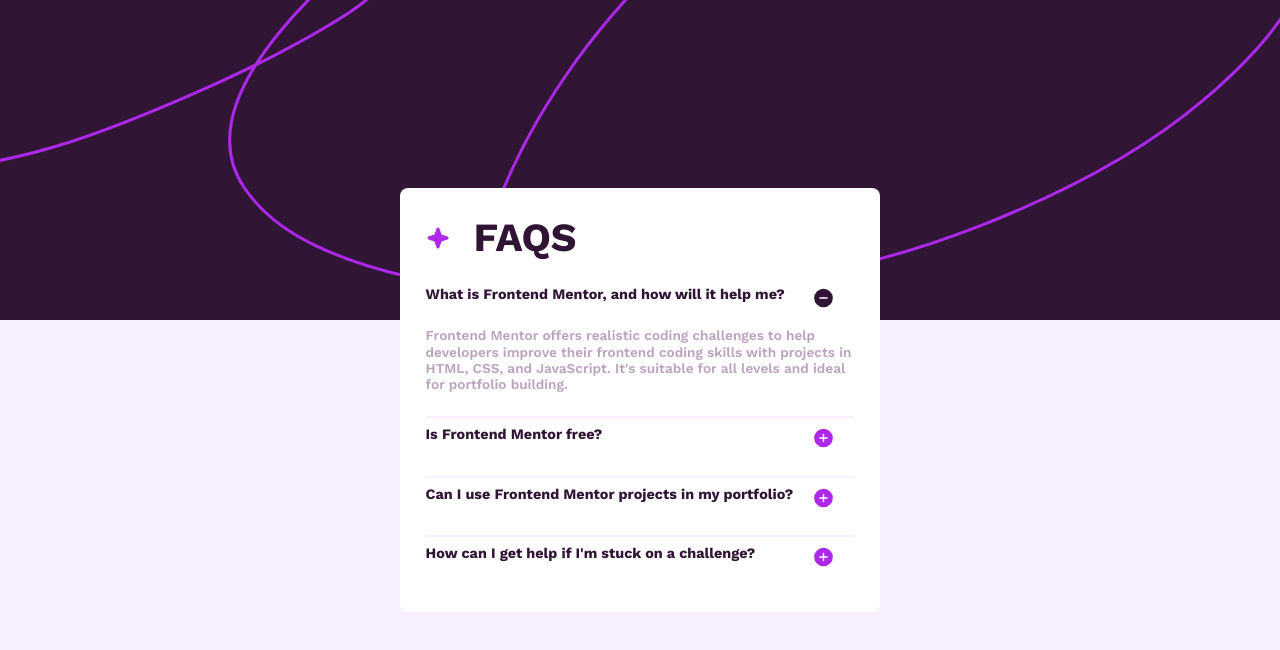
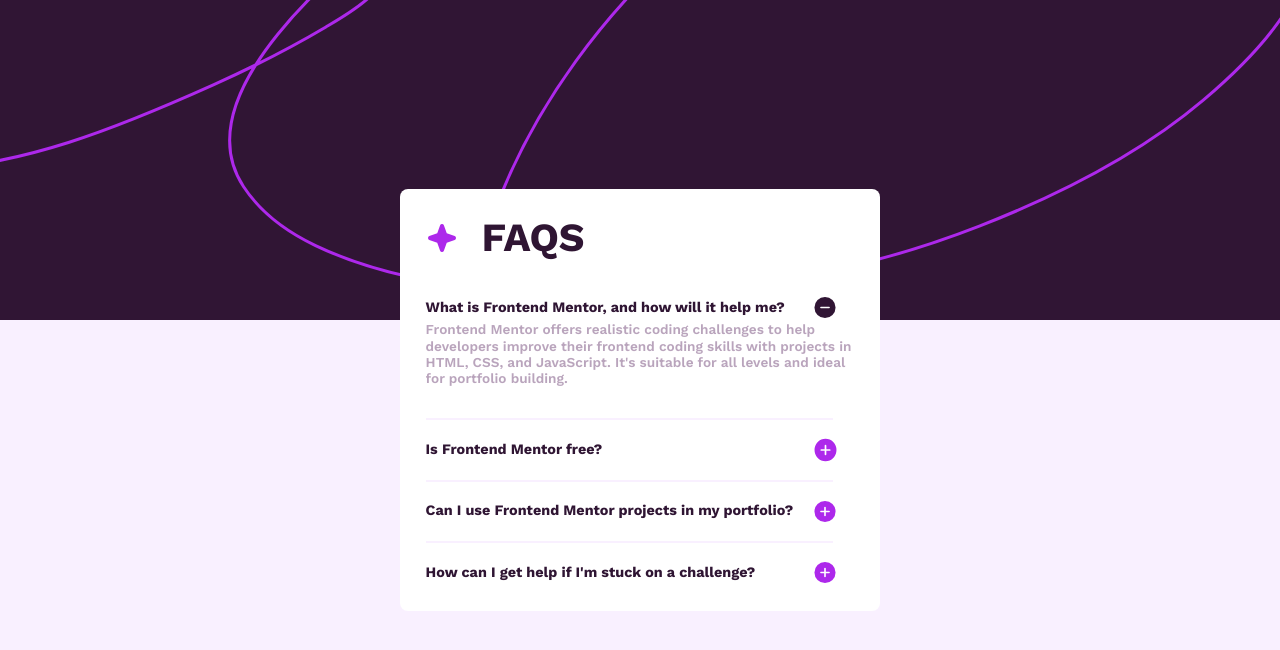
Before and after one commit to Ghravitee/faq-accordion-main, a plain HTML site: page index.html in a window 1280 px wide. Both pictures are taken after a click on the element "What is Frontend Mentor, and how will it help me?". Drawn offline with nearby package versions, Linux system fonts and the light colour scheme.

Commit message:
third commit

```diff
--- a/index.html
+++ b/index.html
@@ -15,32 +15,10 @@
 
     <title>Frontend Mentor | FAQ accordion</title>
 
-    <!-- Feel free to remove these styles or customise in your own stylesheet 👍 -->
-    <style>
-      .attribution {
-        font-size: 11px;
-        text-align: center;
-      }
-      .attribution a {
-        color: hsl(228, 45%, 44%);
-      }
-    </style>
   </head>
   <body>
-    <!-- FAQs What is Frontend Mentor, and how will it help me? Frontend Mentor
-    offers realistic coding challenges to help developers improve their frontend
-    coding skills with projects in HTML, CSS, and JavaScript. It's suitable for
-    all levels and ideal for portfolio building. Is Frontend Mentor free? Yes,
-    Frontend Mentor offers both free and premium coding challenges, with the
-    free option providing access to a range of projects suitable for all skill
-    levels. Can I use Frontend Mentor projects in my portfolio? Yes, you can use
-    projects completed on Frontend Mentor in your portfolio. It's an excellent
-    way to showcase your skills to potential employers! How can I get help if
-    I'm stuck on a Frontend Mentor challenge? The best place to get help is
-    inside Frontend Mentor's Discord community. There's a help channel where you
-    can ask questions and seek support from other community members. -->
 
-    <div class="container">
+    <main class="container">
       <section class="container-text">
         <div class="container-text-heading">
           <img src="./assets/images/icon-star.svg" alt="" class="star">
@@ -61,7 +39,7 @@
             </p>
           </div>
         </div>
-        <hr>
+        <div class="line"></div>
 
         <div class="wrapper">
           <div class="accordion">
@@ -75,7 +53,7 @@
             </p>
           </div>
         </div>
-        <hr>
+        <div class="line"></div>
 
         <div class="wrapper">
           <div class="accordion">
@@ -91,7 +69,7 @@
             </p>
           </div>
         </div>
-        <hr>
+        <div class="line"></div>
 
         <div class="wrapper">
           <div class="accordion">
--- a/styles.css
+++ b/styles.css
@@ -112,6 +112,9 @@
   background-color: var(--White);
   border-radius: var(--br);
   padding: 1.6rem;
+  display: flex;
+  flex-direction: column;
+  gap: 1rem;
 }
 
 .container-text-heading {
@@ -136,6 +139,7 @@
   width: 100%;
   transition: all 0.4s;
   display: grid;
+  align-items: center;
   grid-template-columns: 90% 1fr;
 }
 
@@ -144,7 +148,7 @@
   color: var(--Dark-Purple);
   font-weight: 700;
   max-width: 200px;
-  margin-bottom: 1.5rem;
+
   font-family: var(--ff-primary);
 }
 
@@ -188,22 +192,19 @@
 }
 
 .desc-paragraph {
-  font-size: .85rem;
+  font-size: 0.85rem;
   color: var(--Grayish-Purple);
   font-weight: 600;
-  opacity: .6;
+  opacity: 0.6;
   margin-bottom: 1rem;
 }
 
-.desc-paragraph:hover {
-  color: var(--Soft-Red);
-}
-
-hr {
-  border: 1px solid var(--Light-Pink);
-}
 
 
+.line {
+  border: 1px solid var(--Light-Pink);
+  width: 95%;
+}
 
 /* MEDIA QUERIES MIN-WIDTH: 376PX */
 /* MEDIA QUERIES MIN-WIDTH: 376PX */
@@ -212,8 +213,7 @@
   body {
     background-image: url("./assets/images/background-pattern-desktop.svg");
 
-      /* padding: 14.5rem 2rem; */
-
+    /* padding: 14.5rem 2rem; */
   }
 
   .container-text {
@@ -223,6 +223,10 @@
   .accordion-paragraph {
     max-width: none;
   }
+
+  .star {
+    width: 1.7rem;
+  }
 }
 
 /* MEDIA QUERIES MIN-WIDTH: 765PX */
@@ -230,22 +234,14 @@
 /* MEDIA QUERIES MIN-WIDTH: 765PX */
 
 @media (min-width: 765px) {
-
-
-
   .container-text {
     max-width: 30rem;
   }
 }
 
 @media (min-width: 1024px) {
-
   h1 {
     font-size: 2.5rem;
-  }
-
-  .container-text-heading {
-    margin-bottom: 1.5rem;
   }
 
 
@@ -255,8 +251,8 @@
     background-position: center;
     background-size: contain;
     content: "";
-    width: 1.5rem;
-    height: 1.5rem;
+    width: 1.7rem;
+    height: 1.7rem;
     transition: all 0.4s;
   }
 
@@ -266,8 +262,12 @@
     background-position: center;
     background-size: contain;
     content: "";
-    width: 1.5rem;
-    height: 1.5rem;
+    width: 1.7rem;
+    height: 1.7rem;
     transition: all 0.4s;
   }
+
+  .star {
+    width: 2rem;
+  }
 }
```
